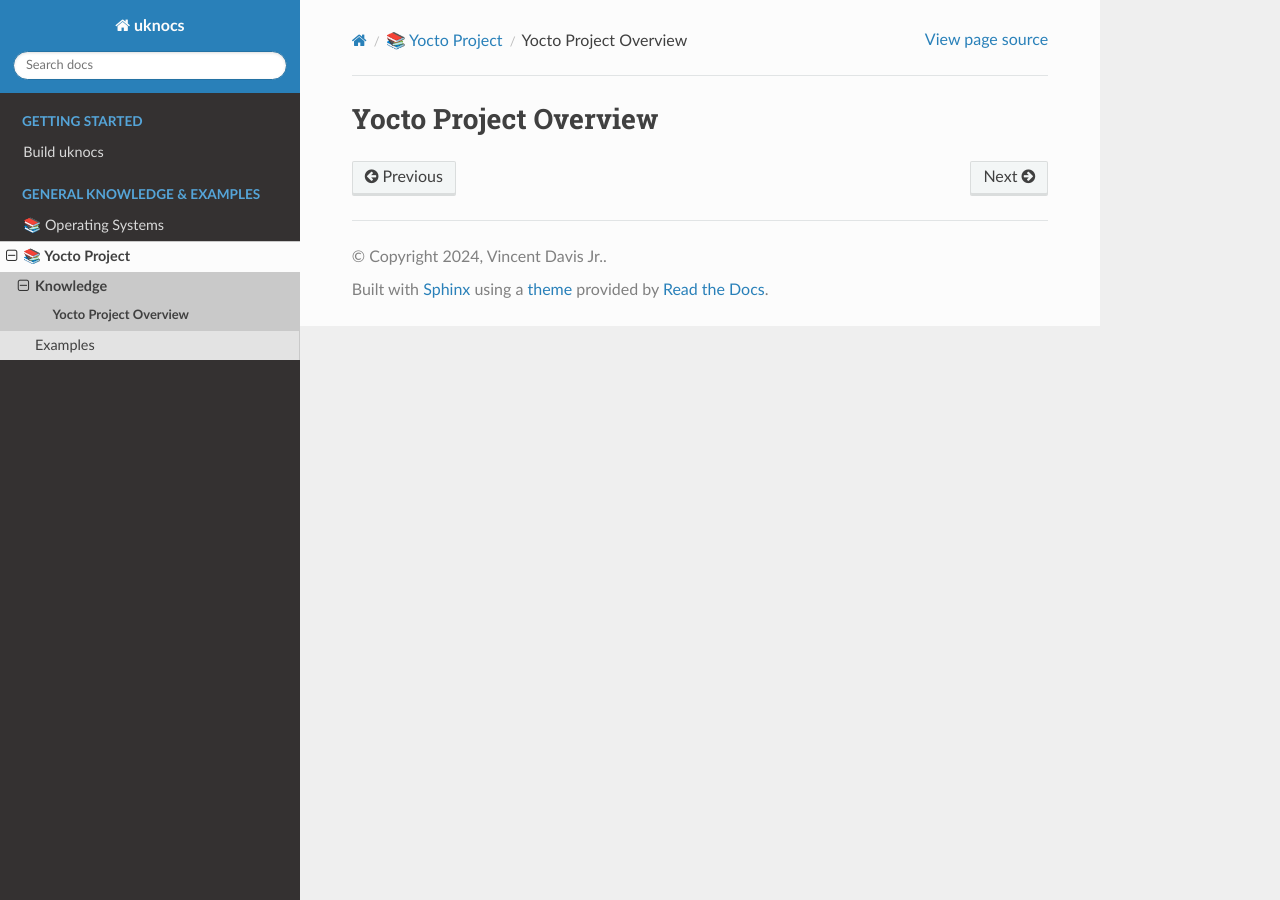
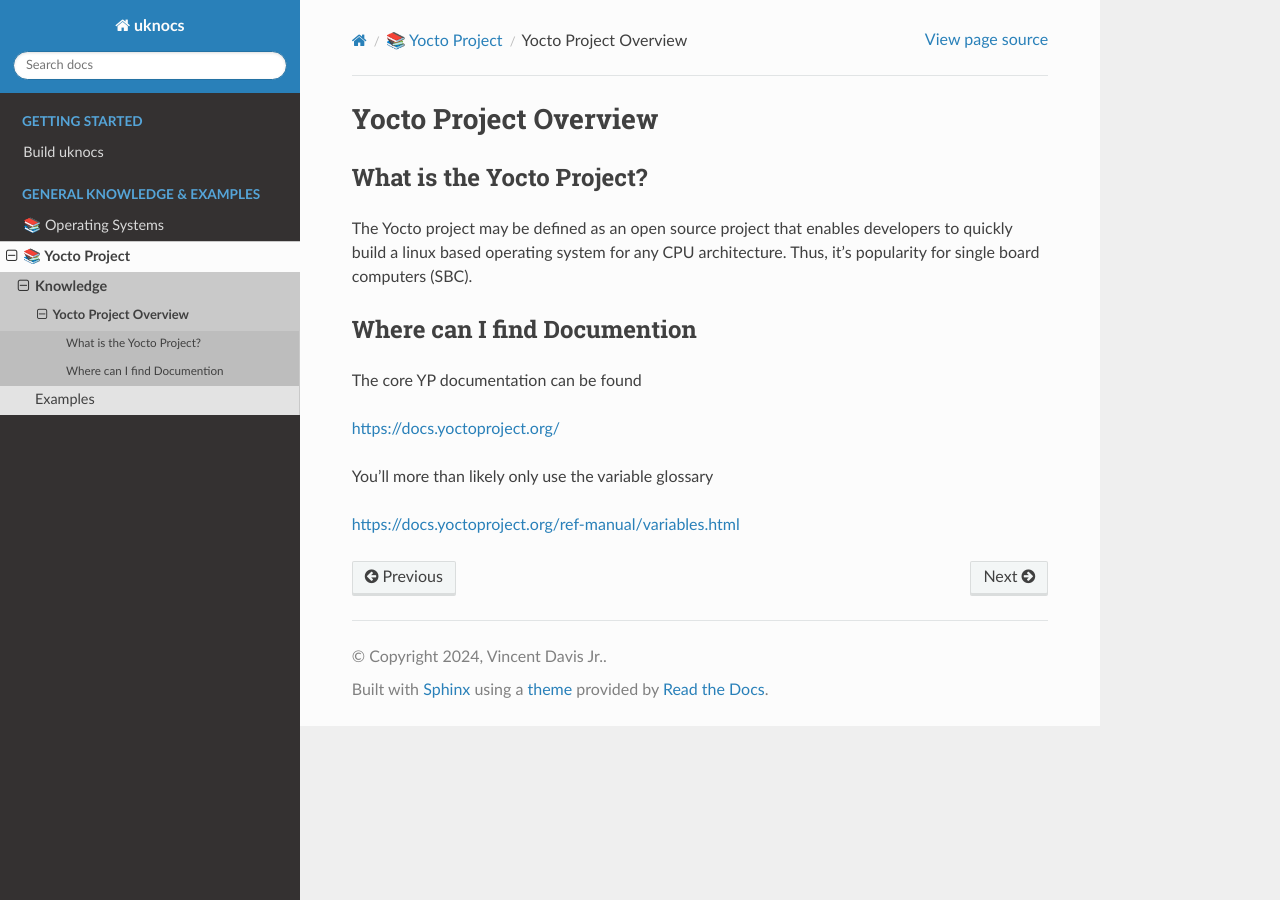
Before and after one commit to under-view/uknocs, a Sphinx documentation site: the page built from docs/yocto-project/knowledge/overview.rst, in a window 1280 px wide. Built offline with Sphinx 7.4.7 and the Read the Docs theme 2.0.0, drawn with Linux system fonts in a browser that asks for light colours; formulas are drawn with MathJax 3.

Commit message:
yp/knowledge/overview: add first sections
Signed-off-by: Vincent Davis Jr <vince@underview.tech>

```diff
--- a/docs/yocto-project/examples/simple-build.rst
+++ b/docs/yocto-project/examples/simple-build.rst
@@ -1,2 +1,2 @@
 Simple Build
-============
+~~~~~~~~~~~~
--- a/docs/yocto-project/knowledge/overview.rst
+++ b/docs/yocto-project/knowledge/overview.rst
@@ -1,2 +1,23 @@
 Yocto Project Overview
-======================
+~~~~~~~~~~~~~~~~~~~~~~
+
+==========================
+What is the Yocto Project?
+==========================
+
+The Yocto project may be defined as an open source project that
+enables developers to quickly build a linux based operating system
+for any CPU architecture. Thus, it's popularity for single board
+computers (SBC).
+
+============================
+Where can I find Documention
+============================
+
+The core YP documentation can be found
+
+https://docs.yoctoproject.org/
+
+You'll more than likely only use the variable glossary
+
+https://docs.yoctoproject.org/ref-manual/variables.html
```
Also changed, not shown: docs/yocto-project.rst (+4 -4 lines).
